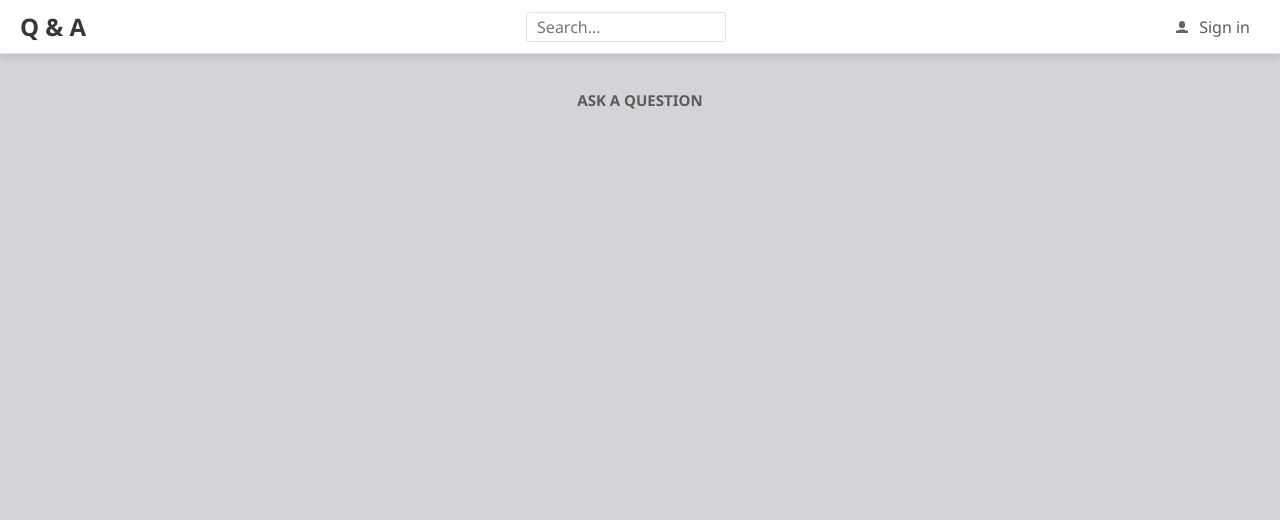
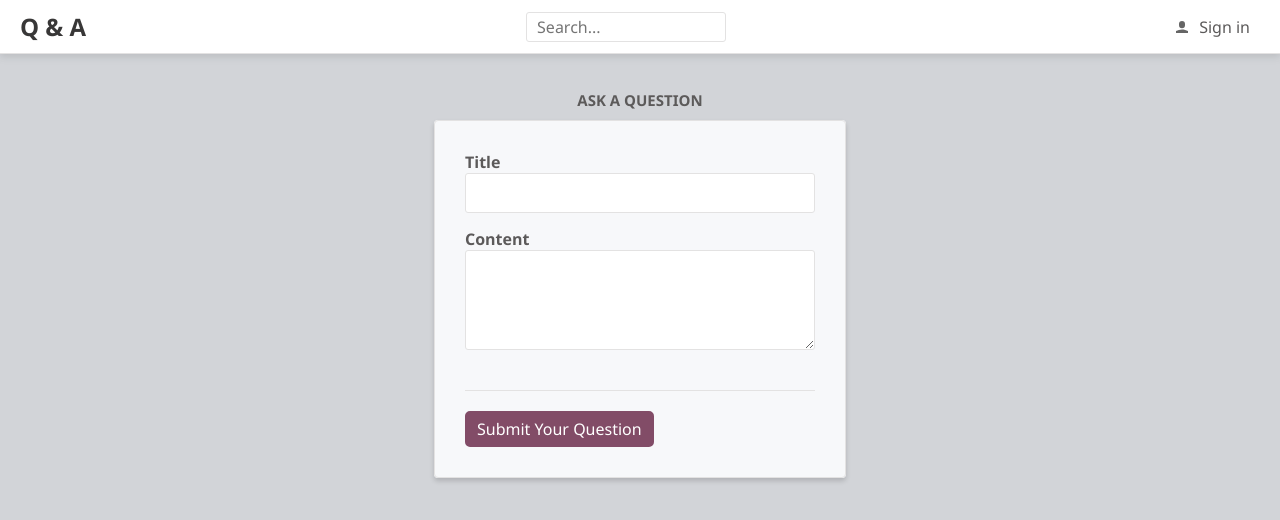
Before and after one commit to lgtoledo/QandA, a React (Create React App) app in the folder frontend/: page /ask in a window 1280 px wide. Shown: the top 520 px of the page. Built offline with nearby package versions, Linux system fonts and the light colour scheme.

Commit message:
Se implementan los forms utilizando react-hook-forms

```diff
--- a/frontend/src/AskPage.tsx
+++ b/frontend/src/AskPage.tsx
@@ -1,5 +1,50 @@
 import React from 'react';
 import { Page } from './Page';
+import {
+  Fieldset,
+  FieldContainer,
+  FieldLabel,
+  FieldInput,
+  FieldTextArea,
+  FormButtonContainer,
+  PrimaryButton,
+} from './Styles';
+import { useForm } from 'react-hook-form';
 
-export const AskPage = () => <Page title="Ask a question"> {null} </Page>;
+type FormData = {
+  title: string;
+  content: string;
+};
+
+export const AskPage = () => {
+  const { register } = useForm<FormData>();
+  return (
+    <Page title="Ask a question">
+      <form>
+        <Fieldset>
+          <FieldContainer>
+            <FieldLabel htmlFor="title">Title</FieldLabel>
+            <FieldInput
+              id="title"
+              {...register('title')}
+              name="title"
+              type="text"
+            />
+          </FieldContainer>
+          <FieldContainer>
+            <FieldLabel htmlFor="content">Content</FieldLabel>
+            <FieldTextArea
+              id="content"
+              {...register('content')}
+              name="content"
+            />
+          </FieldContainer>
+          <FormButtonContainer>
+            <PrimaryButton type="submit">Submit Your Question</PrimaryButton>
+          </FormButtonContainer>
+        </Fieldset>
+      </form>
+    </Page>
+  );
+};
 export default AskPage;
--- a/frontend/src/Header.tsx
+++ b/frontend/src/Header.tsx
@@ -4,17 +4,19 @@
 import React from 'react';
 import { UserIcon } from './Icons';
 import { Link, useSearchParams } from 'react-router-dom';
+import { useForm } from 'react-hook-form';
+
+type FormData = {
+  search: string;
+};
 
 export const Header = () => {
+  const { register } = useForm<FormData>();
   const [searchParams] = useSearchParams();
   const criteria = searchParams.get('criteria') || '';
-  const [search, setSearch] = React.useState(criteria);
-  const handleSearchInputChange = (e: React.ChangeEvent<HTMLInputElement>) => {
-    setSearch(e.currentTarget.value);
-  };
+
   const handleSubmit = (e: React.FormEvent) => {
     e.preventDefault();
-    console.log(search);
   };
 
   return (
@@ -46,10 +48,11 @@
       </Link>
       <form onSubmit={handleSubmit}>
         <input
+          {...register('search')}
+          name="search"
           type="text"
           placeholder="Search..."
-          value={search}
-          onChange={handleSearchInputChange}
+          defaultValue={criteria}
           css={css`
             box-sizing: border-box;
             font-family: ${fontFamily};
--- a/frontend/src/QuestionPage.tsx
+++ b/frontend/src/QuestionPage.tsx
@@ -1,11 +1,25 @@
 /** @jsxImportSource @emotion/react */
 import { css } from '@emotion/react';
 import React from 'react';
-import { gray3, gray6 } from './Styles';
+import {
+  gray3,
+  gray6,
+  Fieldset,
+  FieldContainer,
+  FieldLabel,
+  FieldTextArea,
+  FormButtonContainer,
+  PrimaryButton,
+} from './Styles';
 import { Page } from './Page';
 import { useParams } from 'react-router-dom';
 import { QuestionData, getQuestion } from './QuestionsData';
 import { AnswerList } from './AnswerList';
+import { useForm } from 'react-hook-form';
+
+type FormData = {
+  content: string;
+};
 
 export const QuestionPage = () => {
   const [question, setQuestion] = React.useState<QuestionData | null>(null);
@@ -19,6 +33,9 @@
       doGetQuestion(Number(questionId));
     }
   }, [questionId]);
+
+  const { register } = useForm<FormData>();
+
   return (
     <Page>
       <div
@@ -61,6 +78,27 @@
               } on ${question.created.toLocaleDateString()} ${question.created.toLocaleTimeString()}`}
             </div>
             <AnswerList data={question.answers} />
+            <form
+              css={css`
+                margin-top: 20px;
+              `}
+            >
+              <Fieldset>
+                <FieldContainer>
+                  <FieldLabel htmlFor="content">Your Answer</FieldLabel>
+                  <FieldTextArea
+                    id="content"
+                    {...register('content')}
+                    name="content"
+                  />
+                </FieldContainer>
+                <FormButtonContainer>
+                  <PrimaryButton type="submit">
+                    Submit Your Answer
+                  </PrimaryButton>
+                </FormButtonContainer>
+              </Fieldset>
+            </form>
           </React.Fragment>
         )}
       </div>
```
